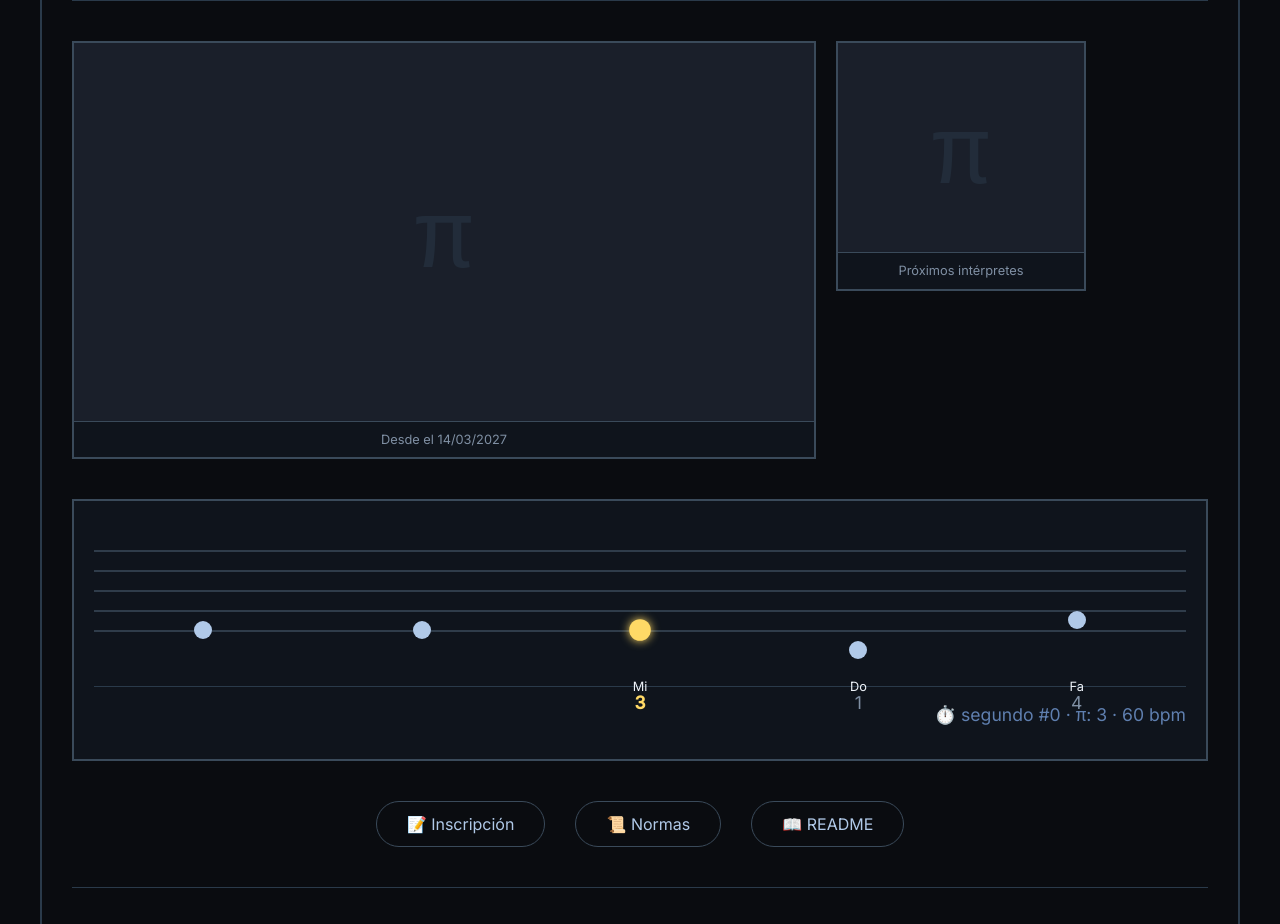
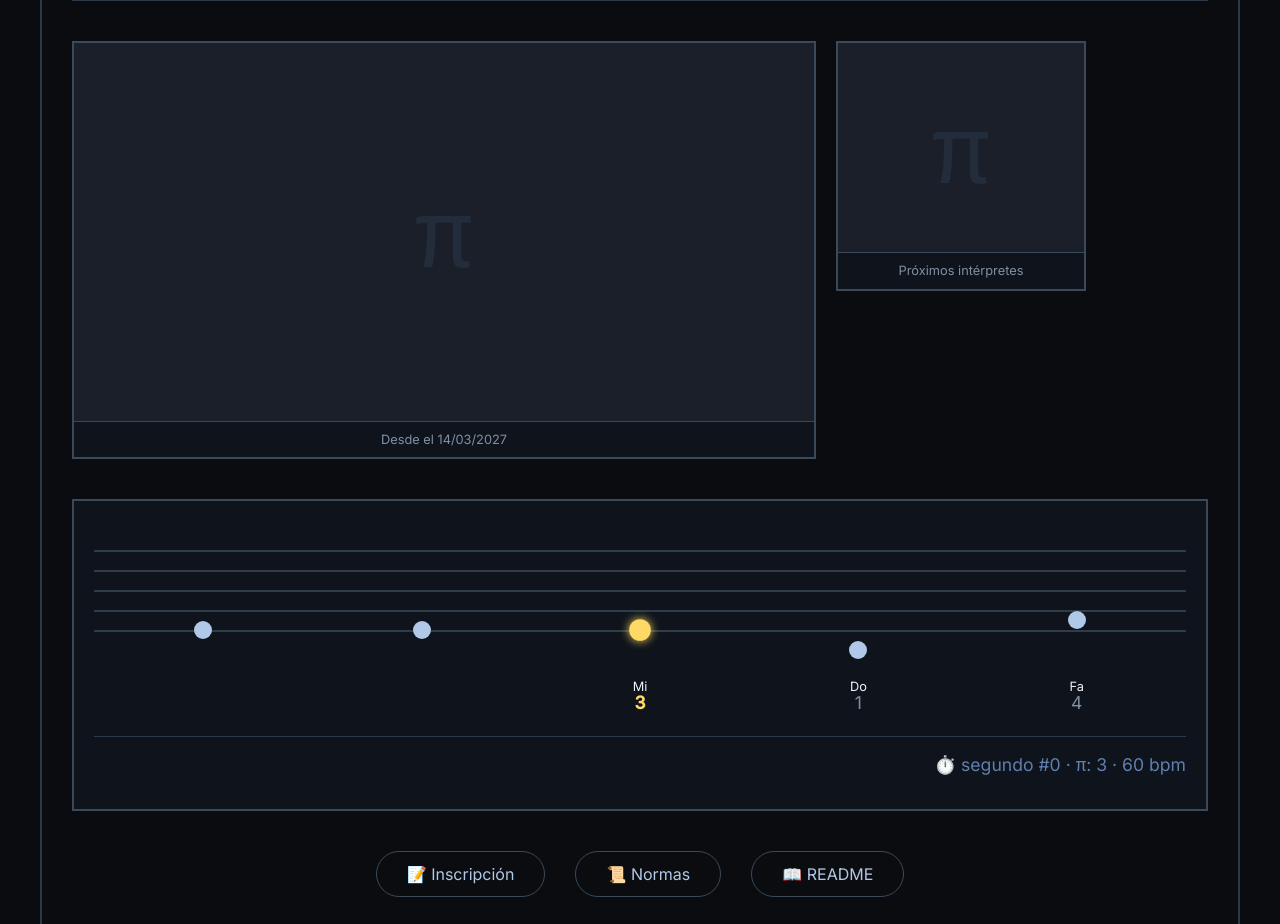
Before and after one commit to DiyoDuende/la-melodia-de-pi, a plain HTML site: page index.html in a window 1280 px wide. Shown: the part 376-1300 px from the top of the page. Drawn offline with Linux system fonts and the light colour scheme; files whose address does not match are found by name.

Commit message:
Update style.css

```diff
--- a/style.css
+++ b/style.css
@@ -174,7 +174,7 @@ body {
 
 .pentagrama-con-lineas {
   position: relative;
-  height: 140px;
+  height: 190px;
 }
 
 .pentagrama-svg {
@@ -192,7 +192,7 @@ body {
   top: 0;
   left: 0;
   width: 100%;
-  height: 140px;
+  height: 190px;
 
   display: flex;
   justify-content: space-around;
```
